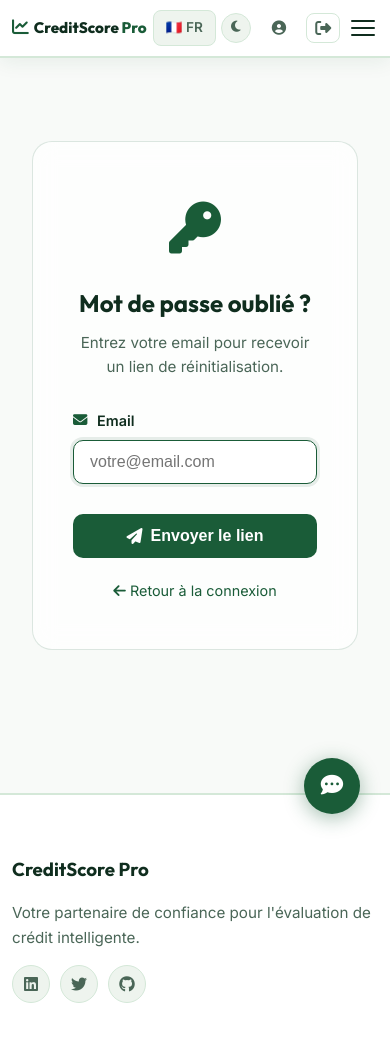
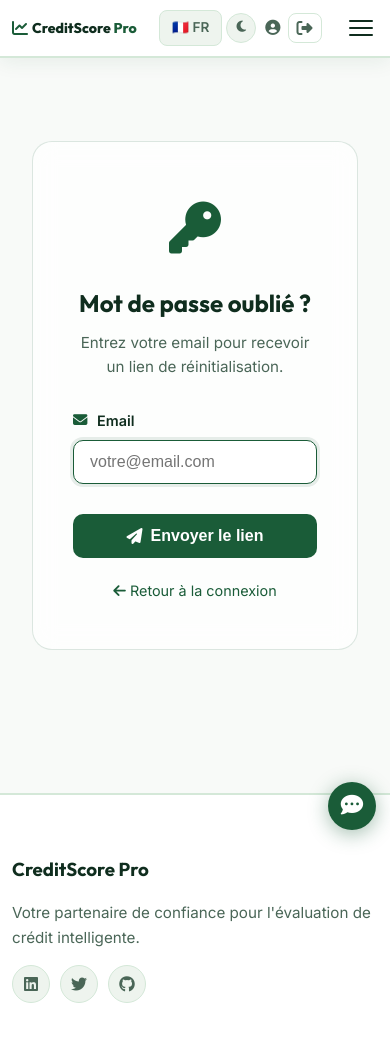
Before and after one commit to batosassa1/creditscore-pro, a Flask app: page /forgot-password in a window 390 px wide. Shown: the top 1042 px of the page. Run offline with Flask 3, Linux system fonts and the light colour scheme; a user stored in the database is signed in; some libraries are stand-ins or nearby versions.

Commit message:
Bandeau mobile : correction du mode connecte + cache-busting CSS
Icones du menu utilisateur compactees, bouton support flottant reduit,
logo et boutons resserres. Verifie en emulation mobile 375px connecte :
zero debordement (bord droit navbar a 363px). Le parametre ?v=3 force
les navigateurs a recharger le nouveau CSS.

Co-Authored-By: Claude Fable 5 <noreply@anthropic.com>

```diff
--- a/static/css/style.css
+++ b/static/css/style.css
@@ -508,14 +508,16 @@ a { color: var(--accent-primary); text-decoration: none; }
     /* ── Bandeau compact sur mobile ── */
     body { overflow-x: hidden; }
     .container { padding: 0 12px; }
-    .nav-wrapper { gap: 6px; padding: 10px 0; }
-    .logo { font-size: .95rem; gap: 5px; white-space: nowrap; }
-    .logo i { font-size: 1.05rem; }
-    .nav-actions { gap: 5px; }
-    .lang-btn { padding: 4px 7px; font-size: .7rem; white-space: nowrap; }
+    .nav-wrapper { gap: 4px; padding: 10px 0; }
+    .logo { font-size: .88rem; gap: 4px; white-space: nowrap; }
+    .logo i { font-size: 1rem; }
+    .nav-actions { gap: 4px; }
+    .lang-btn { padding: 3px 6px; font-size: .68rem; white-space: nowrap; }
     .theme-toggle { width: 30px; height: 30px; font-size: .8rem; flex-shrink: 0; }
     .user-name { display: none; }   /* le prénom déborde, les icônes suffisent */
-    .user-menu { gap: 4px; }
+    .user-menu { gap: 2px; }
+    .nav-actions .nav-link { padding: 4px 5px; font-size: .95rem; }
+    .fab-support { right: 14px; bottom: 14px; width: 48px; height: 48px; }
     .btn-login { padding: 6px 10px; font-size: .8rem; white-space: nowrap; }
     .btn-login i { display: none; }
     .btn-logout { padding: 6px 8px; }
--- a/templates/base.html
+++ b/templates/base.html
@@ -18,7 +18,7 @@
     <link href="https://unpkg.com/aos@2.3.1/dist/aos.css" rel="stylesheet">
 
     <!-- Custom CSS -->
-    <link rel="stylesheet" href="{{ url_for('static', filename='css/style.css') }}">
+    <link rel="stylesheet" href="{{ url_for('static', filename='css/style.css') }}?v=3">
 
     {% block extra_css %}{% endblock %}
 </head>
```
